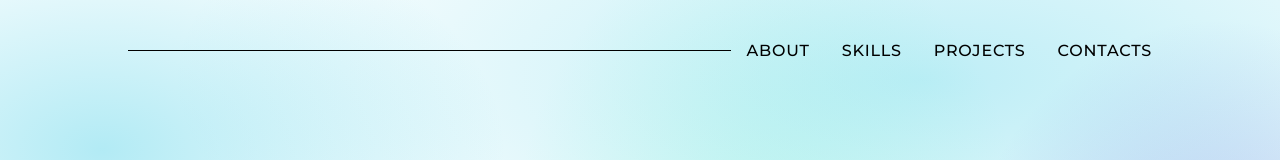
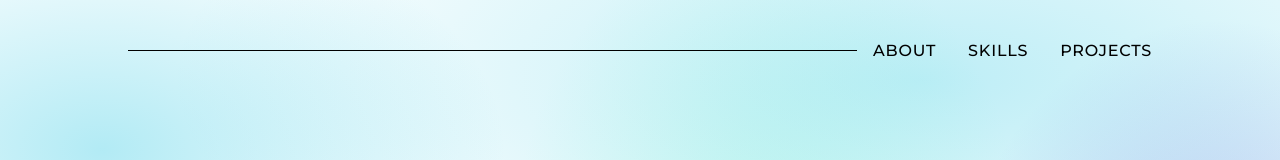
Before and after one commit to kellytton/kaylenton-portfolio, a React (Vite) app: page / in a window 1280 px wide. Shown: the top 160 px of the page. Built offline with nearby package versions, Linux system fonts and the light colour scheme.

Commit message:
remove contacts from navbar

```diff
--- a/src/components/navbar/Navbar.jsx
+++ b/src/components/navbar/Navbar.jsx
@@ -5,7 +5,6 @@ function Navbar() {
     { label: 'ABOUT', href: '#about' },
     { label: 'SKILLS', href: '#skills' },
     { label: 'PROJECTS', href: '#projects' },
-    { label: 'CONTACTS', href: '#contacts' },
   ];
 
   return (
```
